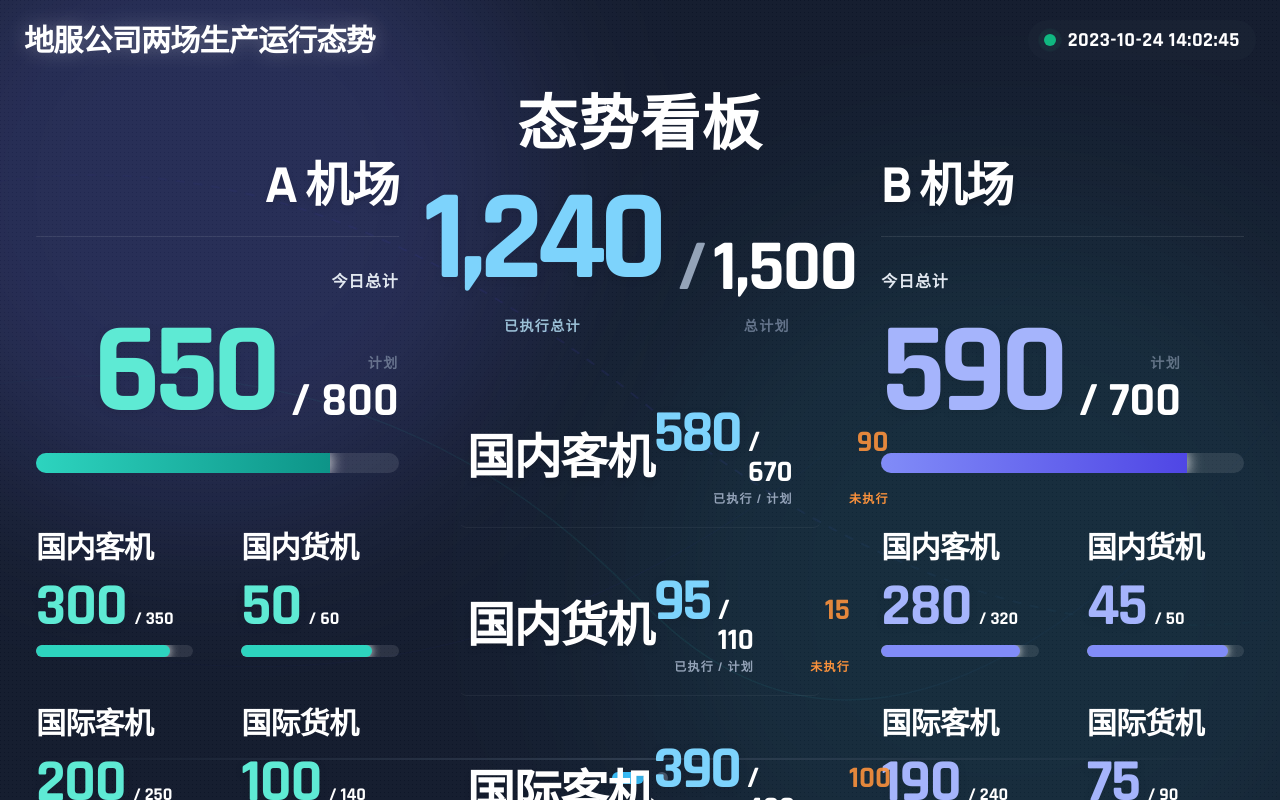
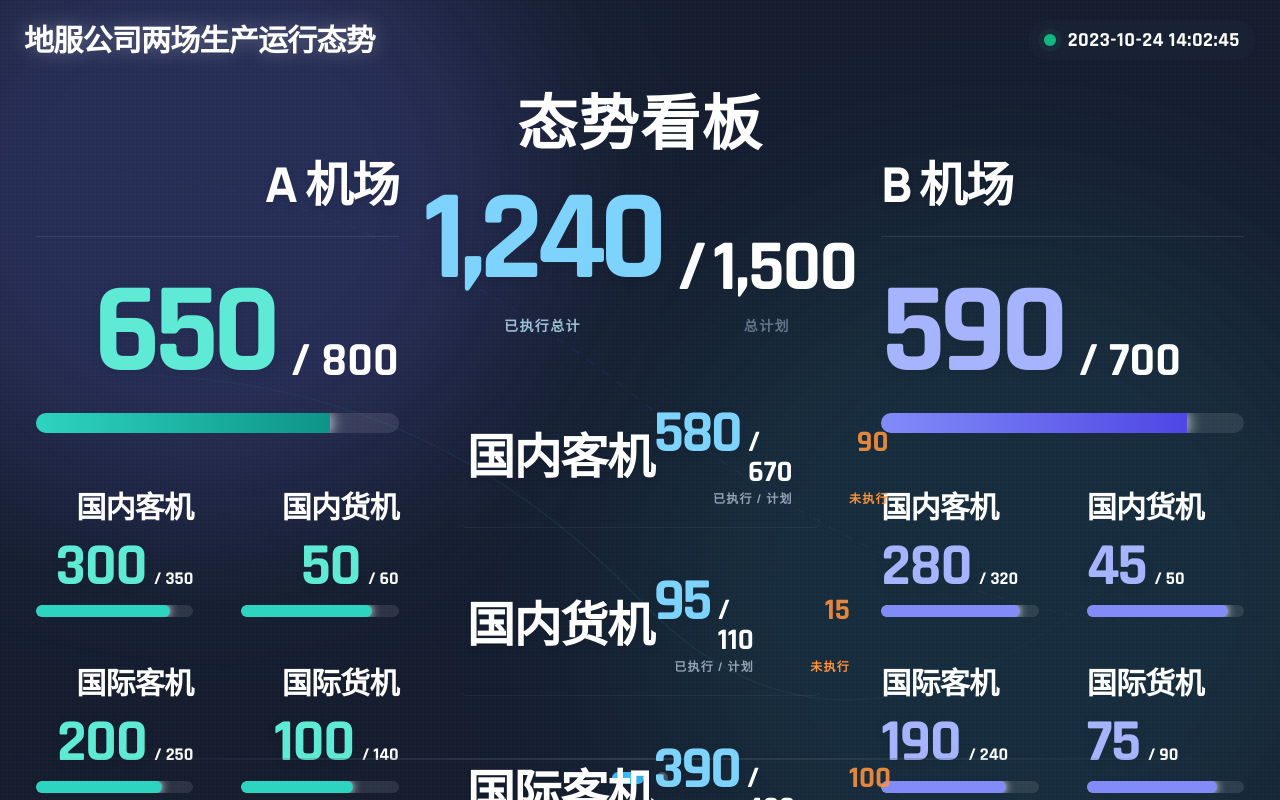
Before and after one commit to fwilyair/dashboard, a React (Vite) app: page / in a window 1280 px wide. Built offline with nearby package versions, Linux system fonts and the light colour scheme.

Commit message:
style: 优化数据颜色对齐，移除冗余标签

```diff
--- a/components/AirportPanel.tsx
+++ b/components/AirportPanel.tsx
@@ -31,18 +31,13 @@ export const AirportPanel: React.FC<AirportPanelProps> = ({ data, children }) =>
         </div>
 
         <div className="flex flex-col gap-2 py-2">
-          <span className={`text-base font-bold uppercase tracking-wider mb-2 ${isAirportA ? 'text-right' : 'text-left'} ${isDark ? 'text-slate-200' : 'text-slate-500'}`}>
-            今日总计
-          </span>
-
           <div className={`flex items-end gap-4 ${isAirportA ? 'justify-end' : 'justify-start'}`}>
             <span className={`text-8xl lg:text-9xl font-black tech-font ${themeClasses.executedText} leading-none tracking-tighter drop-shadow-pop`}>
               {data.totalFlights.executed}
             </span>
 
             <div className={`flex flex-col pb-3 items-end`}>
-              <span className={`text-sm font-bold uppercase tracking-widest mb-1 ${isDark ? 'text-slate-400 opacity-60' : 'text-slate-400 opacity-80'}`}>计划</span>
-              <span className={`text-4xl lg:text-5xl font-bold tech-font ${isDark ? 'text-white' : 'text-slate-400'}`}> {/* Plan to White */}
+              <span className={`text-4xl lg:text-5xl font-bold tech-font ${isDark ? 'text-white' : 'text-slate-400'}`}>
                 / {data.totalFlights.planned}
               </span>
             </div>
@@ -58,10 +53,10 @@ export const AirportPanel: React.FC<AirportPanelProps> = ({ data, children }) =>
       </div>
 
       <div className="grid grid-cols-2 gap-x-12 flex-1 content-start gap-y-12 py-12">
-        <SmallStatCard data={data.metrics.domPax} colorTheme={data.colorTheme} />
-        <SmallStatCard data={data.metrics.domCgo} colorTheme={data.colorTheme} />
-        <SmallStatCard data={data.metrics.intPax} colorTheme={data.colorTheme} />
-        <SmallStatCard data={data.metrics.intCgo} colorTheme={data.colorTheme} />
+        <SmallStatCard data={data.metrics.domPax} colorTheme={data.colorTheme} align={isAirportA ? 'right' : 'left'} />
+        <SmallStatCard data={data.metrics.domCgo} colorTheme={data.colorTheme} align={isAirportA ? 'right' : 'left'} />
+        <SmallStatCard data={data.metrics.intPax} colorTheme={data.colorTheme} align={isAirportA ? 'right' : 'left'} />
+        <SmallStatCard data={data.metrics.intCgo} colorTheme={data.colorTheme} align={isAirportA ? 'right' : 'left'} />
       </div>
 
       <div className={`mt-auto flex-shrink-0 pt-8 border-t ${children ? (isDark ? 'border-white/10' : 'border-slate-200/60') : 'border-transparent'}`}>
@@ -106,7 +101,7 @@ export const AirportAFooter: React.FC = () => {
             <span className={`text-sm font-bold mb-2 uppercase tracking-wide ${isDark ? 'text-slate-300' : 'text-slate-500'}`}>{agent.name}</span>
             <div className="flex items-baseline gap-2 mb-3">
               <span className={`text-5xl font-black tech-font ${isDark ? agent.colorDark : agent.colorLight} ${isDark ? 'drop-shadow-md' : 'drop-shadow-soft'} leading-none tracking-tight`}>{agent.val}</span>
-              <span className="text-lg text-slate-400 tech-font font-bold">/ {agent.total}</span>
+              <span className={`text-lg tech-font font-bold ${isDark ? 'text-white' : 'text-slate-400'}`}>/ {agent.total}</span>
             </div>
             <div className={`h-2 w-full rounded-full overflow-hidden ${isDark ? 'bg-slate-800' : 'bg-slate-200/60'}`}>
               <div
--- a/components/JointOpsPanel.tsx
+++ b/components/JointOpsPanel.tsx
@@ -28,8 +28,8 @@ export const JointOpsPanel: React.FC<JointOpsPanelProps> = ({ data }) => {
           </div>
           <div className="flex flex-col gap-1 items-center">
             <div className="flex items-end gap-2">
-              <span className="text-6xl lg:text-7xl font-bold tech-font text-slate-400 tracking-tight leading-none">/</span>
-              <span className={`text-6xl lg:text-7xl font-bold tech-font tracking-tight leading-none ${isDark ? 'text-white' : 'text-slate-400'}`}> {/* Plan to White */}
+              <span className={`text-6xl lg:text-7xl font-bold tech-font tracking-tight leading-none ${isDark ? 'text-white' : 'text-slate-400'}`}>/</span>
+              <span className={`text-6xl lg:text-7xl font-bold tech-font tracking-tight leading-none ${isDark ? 'text-white' : 'text-slate-400'}`}>
                 {data.totalPlanned.toLocaleString()}
               </span>
             </div>
--- a/components/SmallStatCard.tsx
+++ b/components/SmallStatCard.tsx
@@ -5,9 +5,10 @@ import { useTheme } from '../ThemeContext';
 interface SmallStatCardProps {
   data: Metric;
   colorTheme: 'teal' | 'indigo';
+  align?: 'left' | 'right';
 }
 
-export const SmallStatCard: React.FC<SmallStatCardProps> = ({ data, colorTheme }) => {
+export const SmallStatCard: React.FC<SmallStatCardProps> = ({ data, colorTheme, align = 'left' }) => {
   const { isDark } = useTheme();
 
   const themeColors = {
@@ -26,22 +27,23 @@ export const SmallStatCard: React.FC<SmallStatCardProps> = ({ data, colorTheme }
   };
 
   const currentTheme = themeColors[colorTheme];
+  const isRight = align === 'right';
 
   return (
-    <div className="flex flex-col justify-between group">
-      <div className="flex justify-between items-end mb-3">
+    <div className={`flex flex-col justify-between group ${isRight ? 'items-end' : 'items-start'}`}>
+      <div className={`flex items-end mb-3 ${isRight ? 'justify-end' : 'justify-start'} w-full`}>
         <span className={`text-3xl font-bold tracking-tight transition-colors ${isDark
           ? 'text-white group-hover:text-white/100'
           : 'text-slate-600 group-hover:text-slate-700'
           }`}>{data.label}</span>
       </div>
 
-      <div className="flex items-baseline gap-2 mb-2">
+      <div className={`flex items-baseline gap-2 mb-2 ${isRight ? 'justify-end' : 'justify-start'} w-full`}>
         <span className={`text-5xl lg:text-6xl font-black tech-font drop-shadow-pop tracking-tight leading-none ${isDark ? currentTheme.textDark : currentTheme.textLight
           }`}>
           {data.executed}
         </span>
-        <span className={`text-lg font-bold tech-font ${isDark ? 'text-white' : 'text-slate-400'}`}>/ {data.planned}</span> {/* Plan to White */}
+        <span className={`text-lg font-bold tech-font ${isDark ? 'text-white' : 'text-slate-400'}`}>/ {data.planned}</span>
       </div>
 
       {/* Increased height to h-3 for bolder look */}
```
